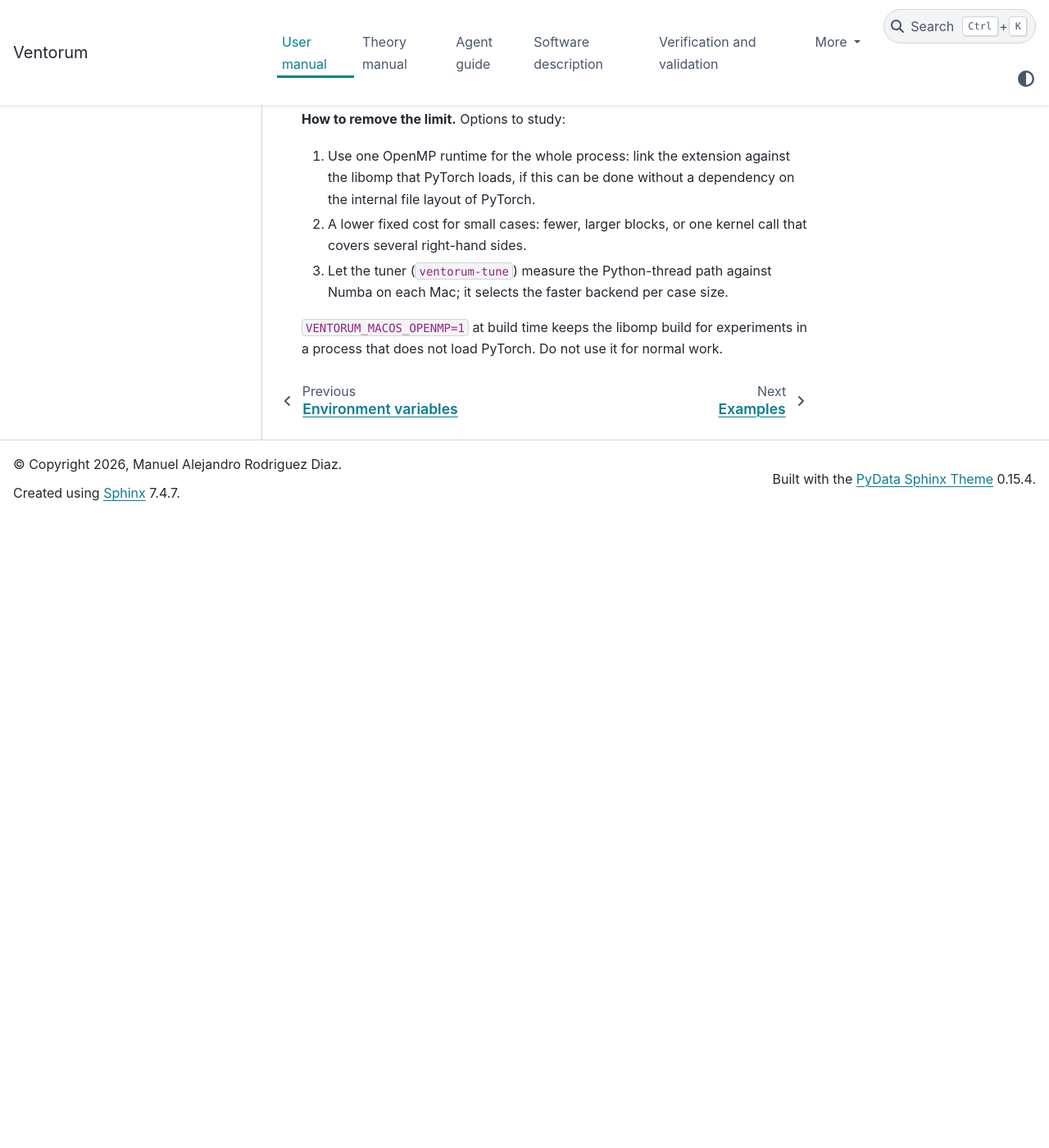
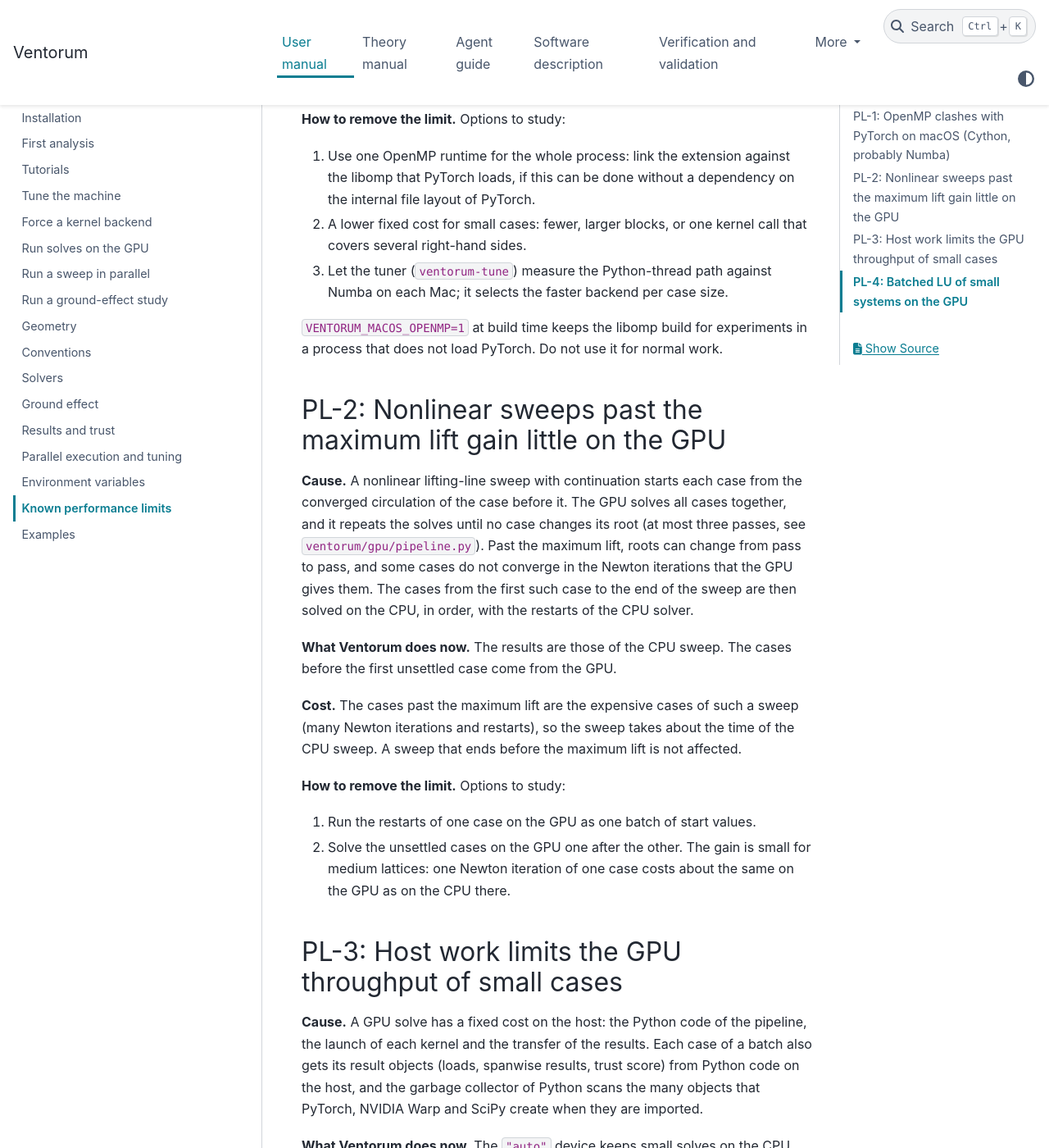
Before and after one commit to manrd/Ventorum, a Sphinx documentation site: the page built from docs/user/performance_limits.md, in a window 1280 px wide and 1400 px high, scrolled down 1252 px. Shown: the whole window at 82% size. Built offline with Sphinx 7.4.7 and the PyData theme 0.15.4, drawn with Linux system fonts in a browser that asks for light colours; before the commit the page ends 1882 px from its top, so only the background shows below that; some of the changed text lies outside the part shown.

Commit message:
Record the known speed limits of the GPU pipelines
The page of known performance limits gets three entries (cause, what
Ventorum does now, cost, how to remove the limit):

- PL-2: a nonlinear sweep with continuation past the maximum lift gains
  little on the GPU (the unsettled cases are solved on the CPU, in order).
- PL-3: the host work (fixed cost of a GPU solve, the result objects of
  each case, the Python garbage collector) limits the GPU throughput of
  small cases.
- PL-4: PyTorch selects the batched LU library by itself; only a setting
  for the whole process changes it.

The GPU guide links to these entries.

Co-Authored-By: Claude Opus 5.5 <noreply@anthropic.com>

```diff
--- a/docs/user/performance_limits.md
+++ b/docs/user/performance_limits.md
@@ -60,3 +60,76 @@ work to remove the limit are in
 `VENTORUM_MACOS_OPENMP=1` at build time keeps the libomp build for
 experiments in a process that does not load PyTorch. Do not use it for
 normal work.
+
+## PL-2: Nonlinear sweeps past the maximum lift gain little on the GPU
+
+**Cause.** A nonlinear lifting-line sweep with continuation starts each
+case from the converged circulation of the case before it. The GPU solves
+all cases together, and it repeats the solves until no case changes its
+root (at most three passes, see `ventorum/gpu/pipeline.py`). Past the
+maximum lift, roots can change from pass to pass, and some cases do not
+converge in the Newton iterations that the GPU gives them. The cases from
+the first such case to the end of the sweep are then solved on the CPU, in
+order, with the restarts of the CPU solver.
+
+**What Ventorum does now.** The results are those of the CPU sweep. The
+cases before the first unsettled case come from the GPU.
+
+**Cost.** The cases past the maximum lift are the expensive cases of such
+a sweep (many Newton iterations and restarts), so the sweep takes about
+the time of the CPU sweep. A sweep that ends before the maximum lift is
+not affected.
+
+**How to remove the limit.** Options to study:
+
+1. Run the restarts of one case on the GPU as one batch of start values.
+2. Solve the unsettled cases on the GPU one after the other. The gain is
+   small for medium lattices: one Newton iteration of one case costs about
+   the same on the GPU as on the CPU there.
+
+## PL-3: Host work limits the GPU throughput of small cases
+
+**Cause.** A GPU solve has a fixed cost on the host: the Python code of the
+pipeline, the launch of each kernel and the transfer of the results. Each
+case of a batch also gets its result objects (loads, spanwise results,
+trust score) from Python code on the host, and the garbage collector of
+Python scans the many objects that PyTorch, NVIDIA Warp and SciPy create
+when they are imported.
+
+**What Ventorum does now.** The `"auto"` device keeps small solves on the
+CPU (`ventorum.gpu.use_gpu`, see [Run solves on the GPU](how_to_gpu)).
+The per-case inputs of a batch go to the GPU in one transfer, and one
+kernel each makes the per-case data.
+
+**Cost.** A single solve of a small lattice is faster on the CPU. For a
+large batch of small lattices, the host work, not the GPU, sets the number
+of cases per second. To see the times on a machine, run `ventorum-tune`:
+step 4 prints the CPU and GPU times per solver family, lattice and batch
+size.
+
+**How to remove the limit.** Options to study:
+
+1. CUDA graphs for the fixed sequence of kernels of a batch.
+2. Result objects that keep the arrays of the batch and make the objects
+   of a case only when they are read (a change of the interface: owner
+   decision).
+
+## PL-4: Batched LU of small systems on the GPU
+
+**Cause.** The direct solves of a GPU batch use `torch.linalg` (LU with
+partial pivoting). For a batch of matrices, PyTorch selects its library
+(cuSOLVER or MAGMA) by itself. On some GPUs, cuSOLVER is faster for small
+systems and MAGMA for large ones. Only a setting for the whole process
+selects the library, so Ventorum does not change it.
+
+**What Ventorum does now.** It uses the choice of PyTorch. The nonlinear
+lifting line factorises the Jacobian of each case at each Newton iteration
+(`engine.newton_solve`). The linear solves of larger systems use the
+inverse of a reference matrix and corrections (`engine.batched_solve`),
+not one factorisation per case.
+
+**Cost.** The Newton iterations of small and medium lattices take longer
+than they could.
+
+**How to remove the limit.** A batched LU kernel for small systems in the
+GPU pipelines, or a choice of the library per call if PyTorch offers one.
```
Also changed, not shown: docs/user/how_to_gpu.md (+2 -0 lines).
